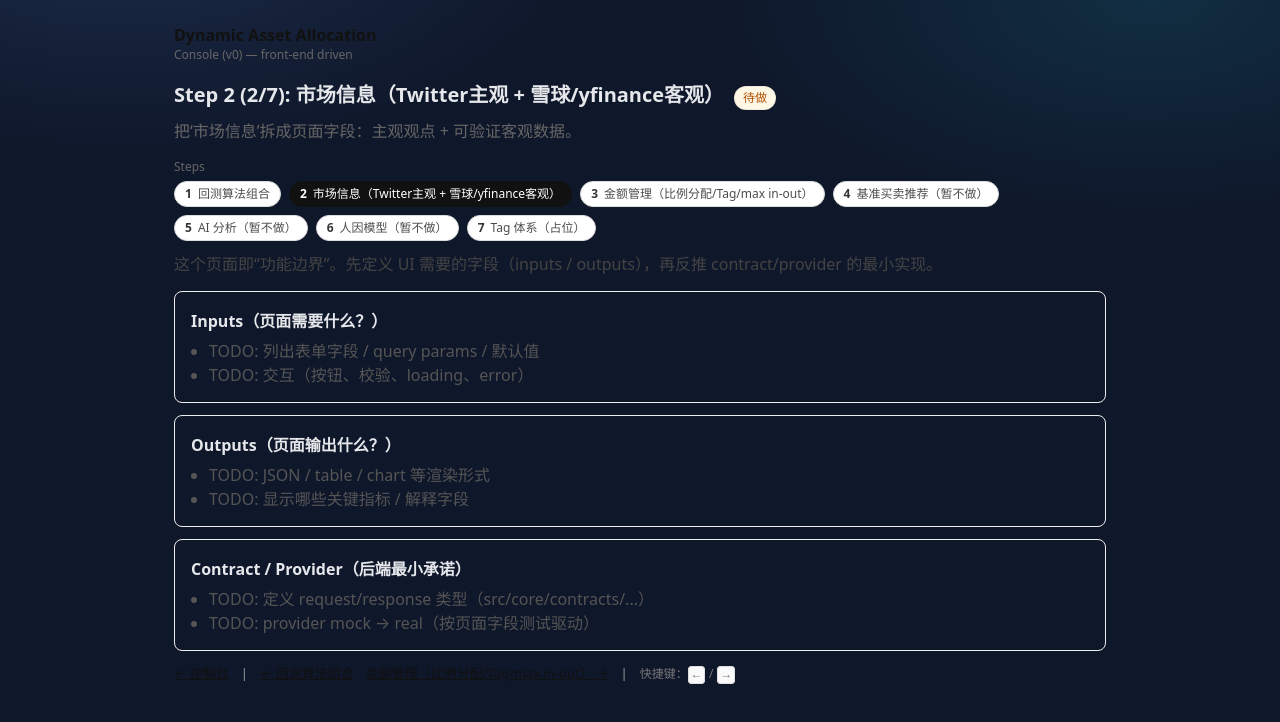
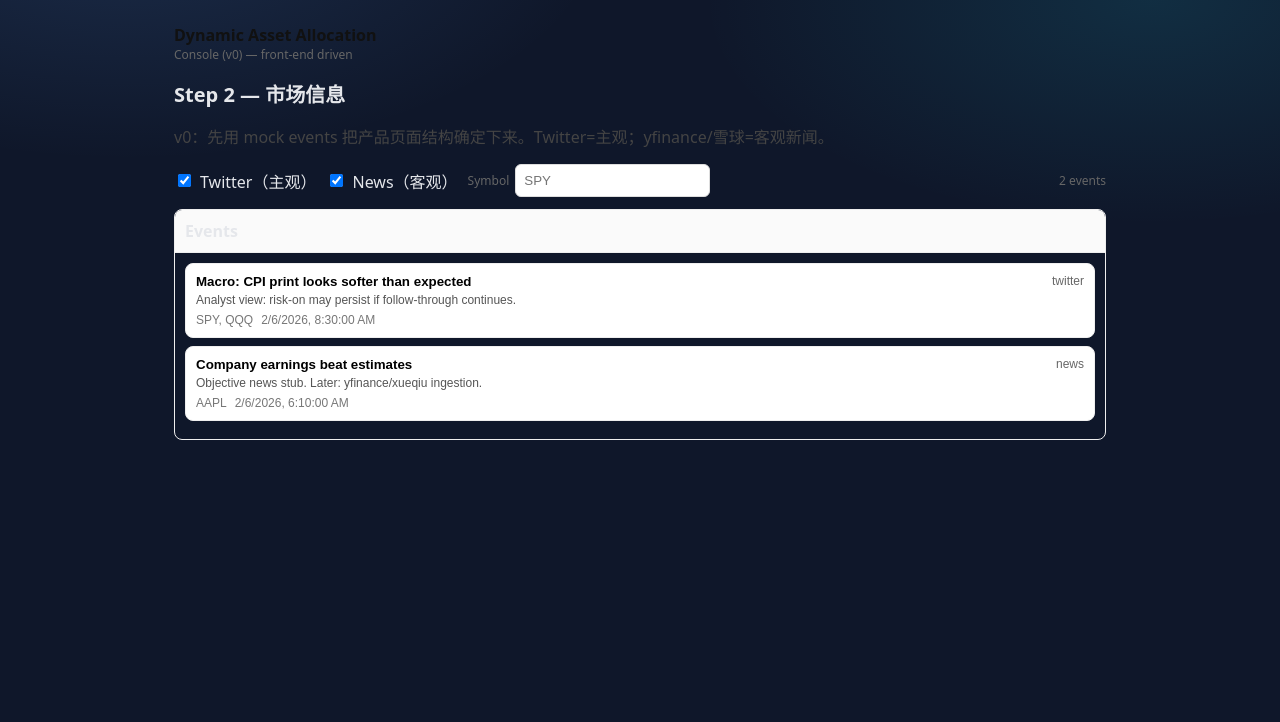
Before and after one commit to Jarvis-agent-bot/Dynamic-Asset-Allocation, a Next.js app: page /daa/step/2 in a window 1280 px wide. Shown: the top 722 px of the page. Built offline with nearby package versions, Linux system fonts and the light colour scheme.

Commit message:
ui: step2 market events page v0 (mock + filters + detail)

```diff
--- /dev/null
+++ b/app/daa/step/2/page.jsx
@@ -0,0 +1,139 @@
+"use client";
+
+import { useMemo, useState } from "react";
+
+import { filterMarketEvents } from "../../../../src/core/marketEvents";
+
+function pretty(x) {
+  return JSON.stringify(x, null, 2);
+}
+
+const MOCK_EVENTS = [
+  {
+    id: "tw-1",
+    source: "twitter",
+    ts: "2026-02-06T08:30:00.000Z",
+    title: "Macro: CPI print looks softer than expected",
+    summary: "Analyst view: risk-on may persist if follow-through continues.",
+    symbols: ["SPY", "QQQ"],
+    author: "@analyst_list",
+    tags: ["macro", "rates"],
+    url: "https://twitter.com",
+  },
+  {
+    id: "news-1",
+    source: "news",
+    ts: "2026-02-06T06:10:00.000Z",
+    title: "Company earnings beat estimates",
+    summary: "Objective news stub. Later: yfinance/xueqiu ingestion.",
+    symbols: ["AAPL"],
+    tags: ["earnings"],
+    url: "https://finance.yahoo.com",
+  },
+];
+
+export default function Step2MarketEventsPage() {
+  const [showTwitter, setShowTwitter] = useState(true);
+  const [showNews, setShowNews] = useState(true);
+  const [symbol, setSymbol] = useState("");
+  const [selected, setSelected] = useState(null);
+
+  const filtered = useMemo(() => {
+    const sources = [];
+    if (showTwitter) sources.push("twitter");
+    if (showNews) sources.push("news");
+    return filterMarketEvents(MOCK_EVENTS, {
+      sources,
+      symbols: symbol.trim() ? [symbol.trim()] : undefined,
+      limit: 200,
+    });
+  }, [showTwitter, showNews, symbol]);
+
+  return (
+    <main>
+      <h1 style={{ margin: 0, fontSize: 20 }}>Step 2 — 市场信息</h1>
+      <p style={{ color: "#444" }}>
+        v0：先用 mock events 把产品页面结构确定下来。Twitter=主观；yfinance/雪球=客观新闻。
+      </p>
+
+      <div style={{ display: "flex", gap: 10, alignItems: "center", flexWrap: "wrap" }}>
+        <label style={{ display: "flex", gap: 6, alignItems: "center" }}>
+          <input type="checkbox" checked={showTwitter} onChange={(e) => setShowTwitter(e.target.checked)} />
+          <span>Twitter（主观）</span>
+        </label>
+        <label style={{ display: "flex", gap: 6, alignItems: "center" }}>
+          <input type="checkbox" checked={showNews} onChange={(e) => setShowNews(e.target.checked)} />
+          <span>News（客观）</span>
+        </label>
+        <label style={{ display: "flex", gap: 6, alignItems: "center" }}>
+          <span style={{ fontSize: 12, color: "#666" }}>Symbol</span>
+          <input value={symbol} onChange={(e) => setSymbol(e.target.value)} placeholder="SPY" style={{ padding: 8, border: "1px solid #ddd", borderRadius: 6 }} />
+        </label>
+        <div style={{ marginLeft: "auto", fontSize: 12, color: "#666" }}>
+          {filtered.length} events
+        </div>
+      </div>
+
+      <div style={{ marginTop: 12, display: "grid", gridTemplateColumns: selected ? "1fr 1fr" : "1fr", gap: 12 }}>
+        <section style={{ border: "1px solid #eee", borderRadius: 8, overflow: "hidden" }}>
+          <div style={{ padding: 10, borderBottom: "1px solid #eee", background: "#fafafa", fontWeight: 600 }}>Events</div>
+          <div style={{ padding: 10 }}>
+            {filtered.map((e) => (
+              <button
+                key={e.id}
+                onClick={() => setSelected(e)}
+                style={{
+                  display: "block",
+                  width: "100%",
+                  textAlign: "left",
+                  padding: 10,
+                  borderRadius: 8,
+                  border: "1px solid #eee",
+                  background: selected?.id === e.id ? "#f4f7ff" : "#fff",
+                  marginBottom: 8,
+                }}
+              >
+                <div style={{ display: "flex", justifyContent: "space-between", gap: 12 }}>
+                  <div style={{ fontWeight: 600 }}>{e.title}</div>
+                  <div style={{ fontSize: 12, color: "#666" }}>{e.source}</div>
+                </div>
+                <div style={{ fontSize: 12, color: "#555", marginTop: 4 }}>{e.summary || ""}</div>
+                <div style={{ fontSize: 12, color: "#777", marginTop: 6 }}>
+                  {(e.symbols || []).join(", ")}
+                  <span style={{ marginLeft: 8 }}>{new Date(e.ts).toLocaleString()}</span>
+                </div>
+              </button>
+            ))}
+
+            {filtered.length === 0 ? <div style={{ color: "#666" }}>No events.</div> : null}
+          </div>
+        </section>
+
+        {selected ? (
+          <section style={{ border: "1px solid #eee", borderRadius: 8, overflow: "hidden" }}>
+            <div style={{ padding: 10, borderBottom: "1px solid #eee", background: "#fafafa", display: "flex", justifyContent: "space-between" }}>
+              <div style={{ fontWeight: 600 }}>Detail</div>
+              <div style={{ display: "flex", gap: 8 }}>
+                <button
+                  onClick={() => navigator.clipboard.writeText(pretty(selected))}
+                  style={{ padding: "6px 10px", borderRadius: 8, border: "1px solid #ddd", background: "#fff" }}
+                >
+                  Copy JSON
+                </button>
+                <button
+                  onClick={() => setSelected(null)}
+                  style={{ padding: "6px 10px", borderRadius: 8, border: "1px solid #ddd", background: "#fff" }}
+                >
+                  Close
+                </button>
+              </div>
+            </div>
+            <div style={{ padding: 10 }}>
+              <pre style={{ margin: 0, fontSize: 12, whiteSpace: "pre-wrap", wordBreak: "break-word" }}>{pretty(selected)}</pre>
+            </div>
+          </section>
+        ) : null}
+      </div>
+    </main>
+  );
+}
--- a/src/core/index.ts
+++ b/src/core/index.ts
@@ -15,3 +15,4 @@ export * from "./strategies";
 
 export * from "./seriesContracts";
 export * from "./providers";
+export * from "./marketEvents";
--- /dev/null
+++ b/src/core/marketEvents.ts
@@ -0,0 +1,45 @@
+export type MarketEventSource = "twitter" | "news";
+
+export type MarketEvent = {
+  id: string;
+  source: MarketEventSource;
+  ts: string; // ISO string
+  title: string;
+  summary?: string;
+  symbols?: string[];
+  url?: string;
+  author?: string;
+  tags?: string[];
+  raw?: unknown; // keep raw payload when ingestion is added
+};
+
+export type MarketEventQuery = {
+  sources?: MarketEventSource[];
+  symbols?: string[];
+  sinceTs?: string;
+  untilTs?: string;
+  limit?: number;
+};
+
+export function filterMarketEvents(events: MarketEvent[], q: MarketEventQuery = {}): MarketEvent[] {
+  let out = [...events];
+  if (q.sources?.length) {
+    const allow = new Set(q.sources);
+    out = out.filter((e) => allow.has(e.source));
+  }
+  if (q.symbols?.length) {
+    const allow = new Set(q.symbols.map((s) => s.toUpperCase()));
+    out = out.filter((e) => (e.symbols || []).some((s) => allow.has(String(s).toUpperCase())));
+  }
+  if (q.sinceTs) {
+    const since = Date.parse(q.sinceTs);
+    if (Number.isFinite(since)) out = out.filter((e) => Date.parse(e.ts) >= since);
+  }
+  if (q.untilTs) {
+    const until = Date.parse(q.untilTs);
+    if (Number.isFinite(until)) out = out.filter((e) => Date.parse(e.ts) <= until);
+  }
+  out.sort((a, b) => Date.parse(b.ts) - Date.parse(a.ts));
+  if (q.limit && q.limit > 0) out = out.slice(0, q.limit);
+  return out;
+}
```
Also changed, not shown: 1 other file (tests, documents, lock files or other folders).
